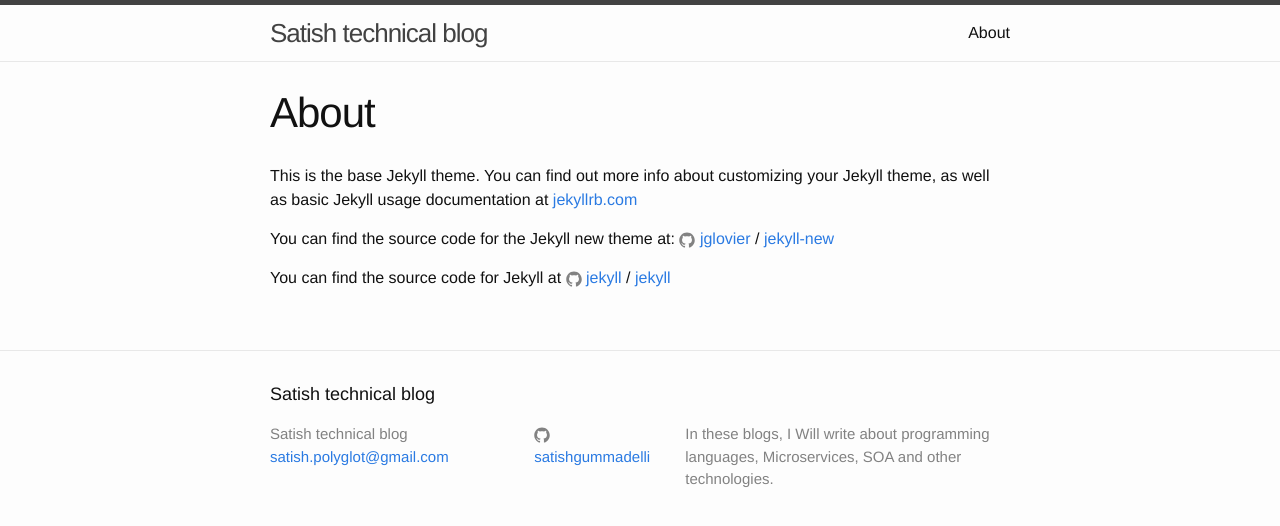
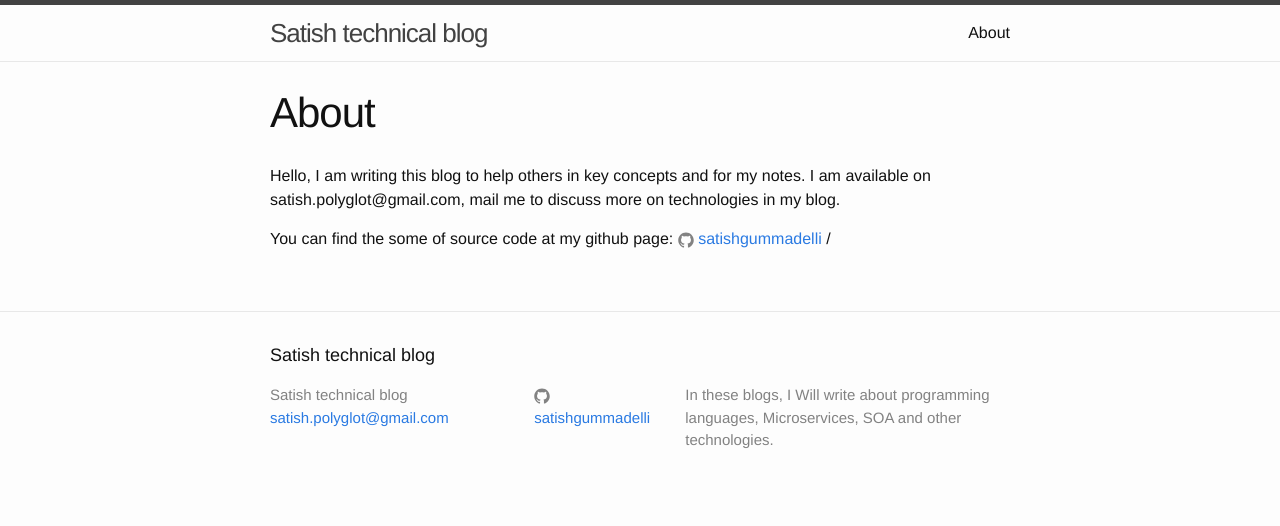
Before and after one commit to satishgummadelli/satishgummadelli.github.io, a Jekyll site: the page built from about.md, in a window 1280 px wide. Shown: the top 526 px of the page. Built offline with Jekyll 4.4.1, drawn with Linux system fonts in a browser that asks for light colours.

Commit message:
about page update
about page update

```diff
--- a/about.md
+++ b/about.md
@@ -4,12 +4,7 @@ title: About
 permalink: /about/
 ---
 
-This is the base Jekyll theme. You can find out more info about customizing your Jekyll theme, as well as basic Jekyll usage documentation at [jekyllrb.com](http://jekyllrb.com/)
+Hello, I am writing this blog to help others in key concepts and for my notes. I am available on satish.polyglot@gmail.com, mail me to discuss more on technologies in my blog.
 
-You can find the source code for the Jekyll new theme at:
-{% include icon-github.html username="jglovier" %} /
-[jekyll-new](https://github.com/jglovier/jekyll-new)
-
-You can find the source code for Jekyll at
-{% include icon-github.html username="jekyll" %} /
-[jekyll](https://github.com/jekyll/jekyll)
+You can find the some of source code at my github page:
+{% include icon-github.html username="satishgummadelli" %} /
```
